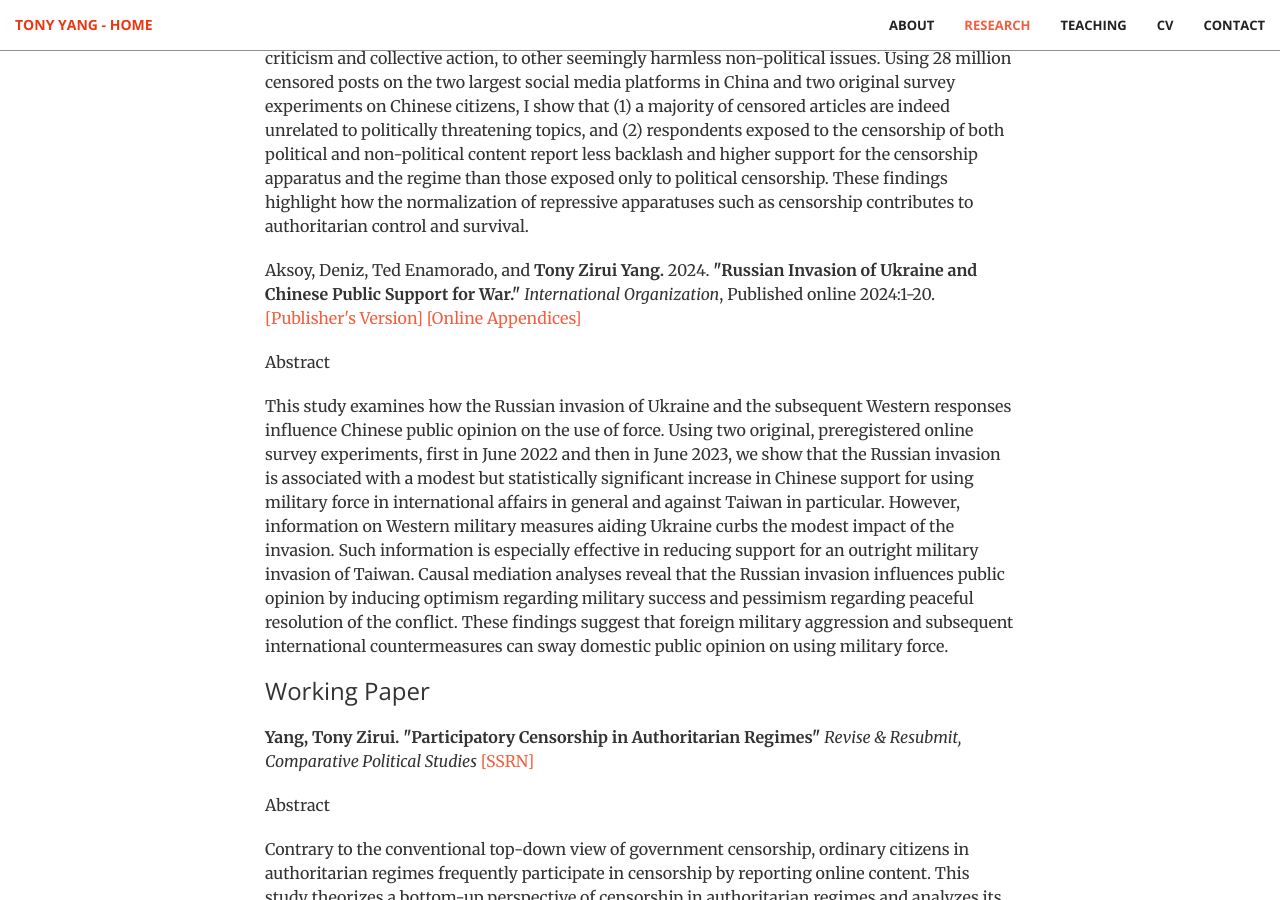
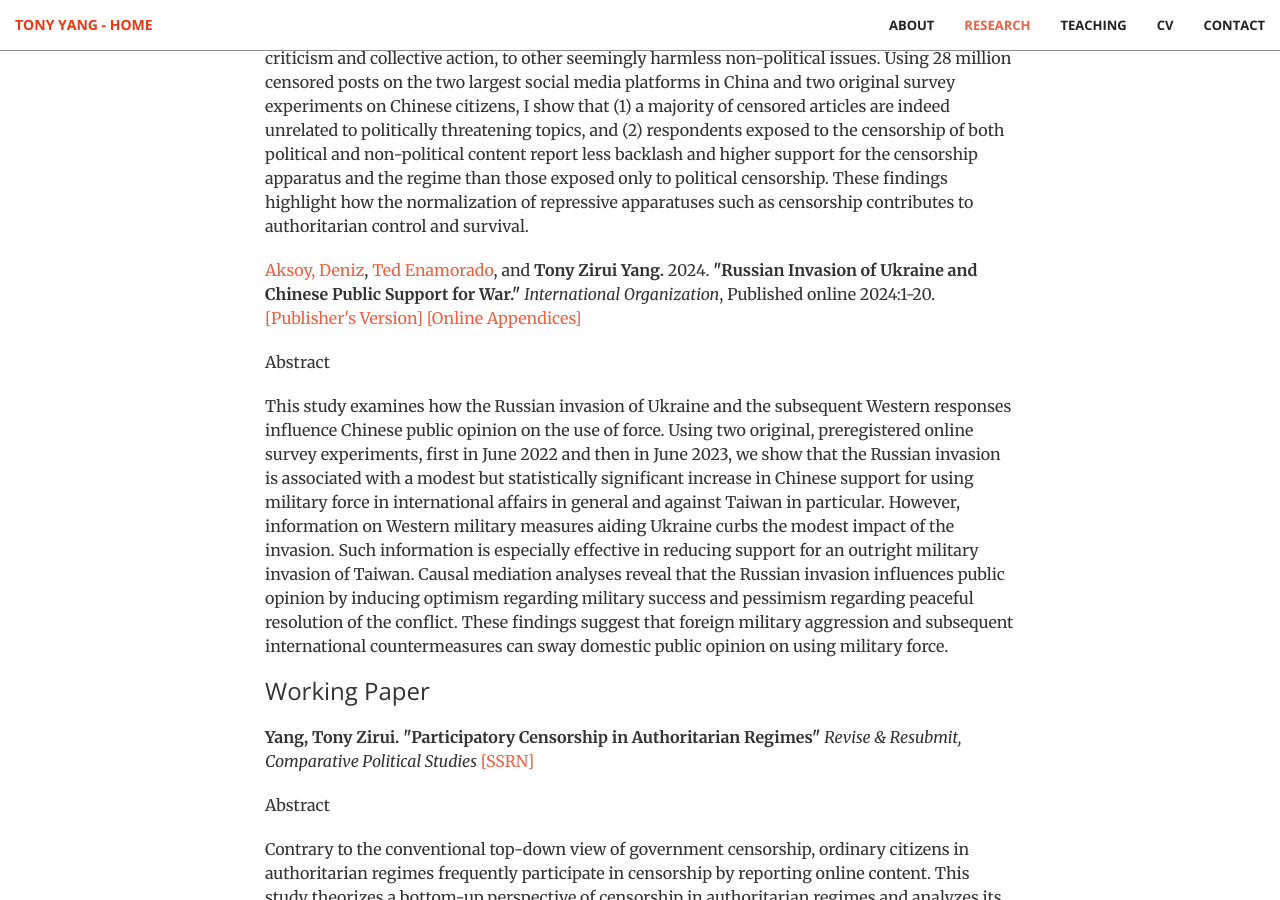
Before and after one commit to tonyhsfz/website, a Jekyll site: the page built from index.html, in a window 1280 px wide and 900 px high, scrolled down 2220 px. Built offline with Jekyll 4.4.1, drawn with Linux system fonts in a browser that asks for light colours; part of the change alters nothing that is shown.

```diff
--- a/_includes/publication.html
+++ b/_includes/publication.html
@@ -19,9 +19,9 @@ Censorship in authoritarian regimes has traditionally been understood as a repre
 </p>
  <p></p>
                      <p></p>
-<p>  Aksoy, Deniz, Ted Enamorado, and <b>Tony Zirui Yang.</b> 2024. <b>"Russian Invasion of Ukraine and Chinese Public Support for War." </b>
+<p>  <a href="https://sites.wustl.edu/denizaksoy/">Aksoy, Deniz</a>, <a href="https://www.tedenamorado.com/">Ted Enamorado</a>, and <b>Tony Zirui Yang.</b> 2024. <b>"Russian Invasion of Ukraine and Chinese Public Support for War." </b>
         <i>International Organization</i>, Published online 2024:1-20.
-        <a href="/img/UseForce.pdf">[Publisher's Version]</a>
+        <a href="https://www.cambridge.org/core/journals/international-organization/article/russian-invasion-of-ukraine-and-chinese-public-support-for-war/2E229A23207F0E410D69989F3A40A1D0">[Publisher's Version]</a>
          <a href="/img/UseForce_Appendix.pdf">[Online Appendices]</a></p>
 <p> Abstract </p>
 <p>
```
